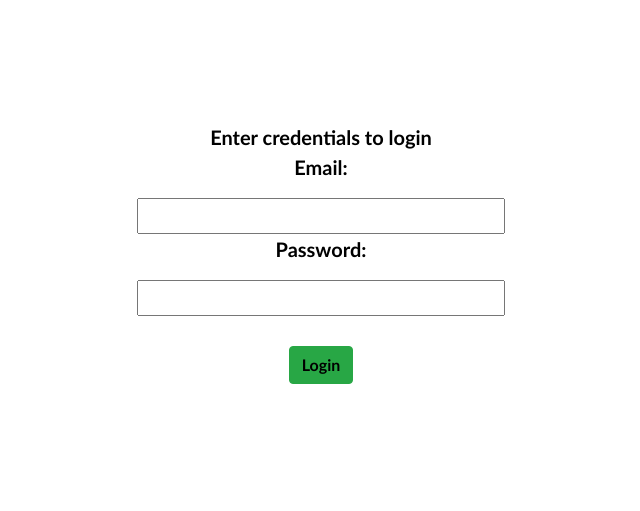
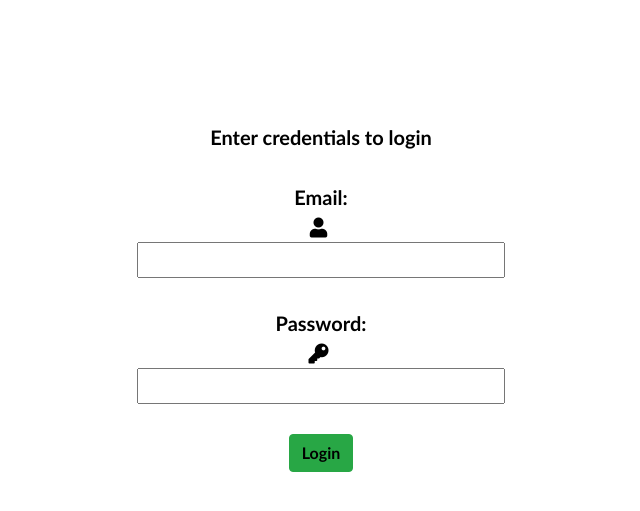
Before and after one commit to hthiyaga/web, a PHP site: page /login.php in a window 1280 px wide. Shown: the top 511 px of the page, without its empty margins (319-959 px from the left). Run offline with PHP 8.4, Linux system fonts and the light colour scheme; some libraries are stand-ins or nearby versions.

Commit message:
minor UI changes

```diff
--- a/login.php
+++ b/login.php
@@ -4,6 +4,8 @@
 <head>
 <title>Login</title>
 <link rel ="stylesheet" a href="css\style.css">
+<link rel="stylesheet" href="https://use.fontawesome.com/releases/v5.0.13/css/all.css" integrity="sha384-DNOHZ68U8hZfKXOrtjWvjxusGo9WQnrNx2sqG0tfsghAvtVlRW3tvkXWZh58N9jp"
+        crossorigin="anonymous">
 <link rel="stylesheet" href="https://stackpath.bootstrapcdn.com/bootstrap/4.1.1/css/bootstrap.min.css" integrity="sha384-WskhaSGFgHYWDcbwN70/dfYBj47jz9qbsMId/iRN3ewGhXQFZCSftd1LZCfmhktB"
     crossorigin="anonymous">
 </head>
@@ -19,15 +21,16 @@
 <form method="POST" >
 <!--   -->
  <div class="login">
-<div class="main"
- <b>Enter credentials to login</b>
-
- <p>Email:</p>
-   <input type="text" name="email_id" size="30" value="" />
-
-
- <p>Password: </p>
- <input type="password" name="password" size="30" value="" />
+<div class="main">
+<b>Enter credentials to login</b>
+<br>
+<br>
+Email:<br>
+<i class="fas fa-user" style="margin-right: 5px;"></i> <input type="text" name="email_id" size="30" value="" />
+<br>
+<br>
+ Password:<br>
+<i class="fas fa-key" style="margin-right: 5px;"></i> <input type="password" name="password" size="30" value="" />
 <p>
 <br>
  <input type="submit" class="btn btn-success " style="color:black; font-weight:bold;"  name="submit" value="Login" />
```
Also changed, not shown: css/home.css (+4 -4 lines), home.php (+4 -4 lines).
